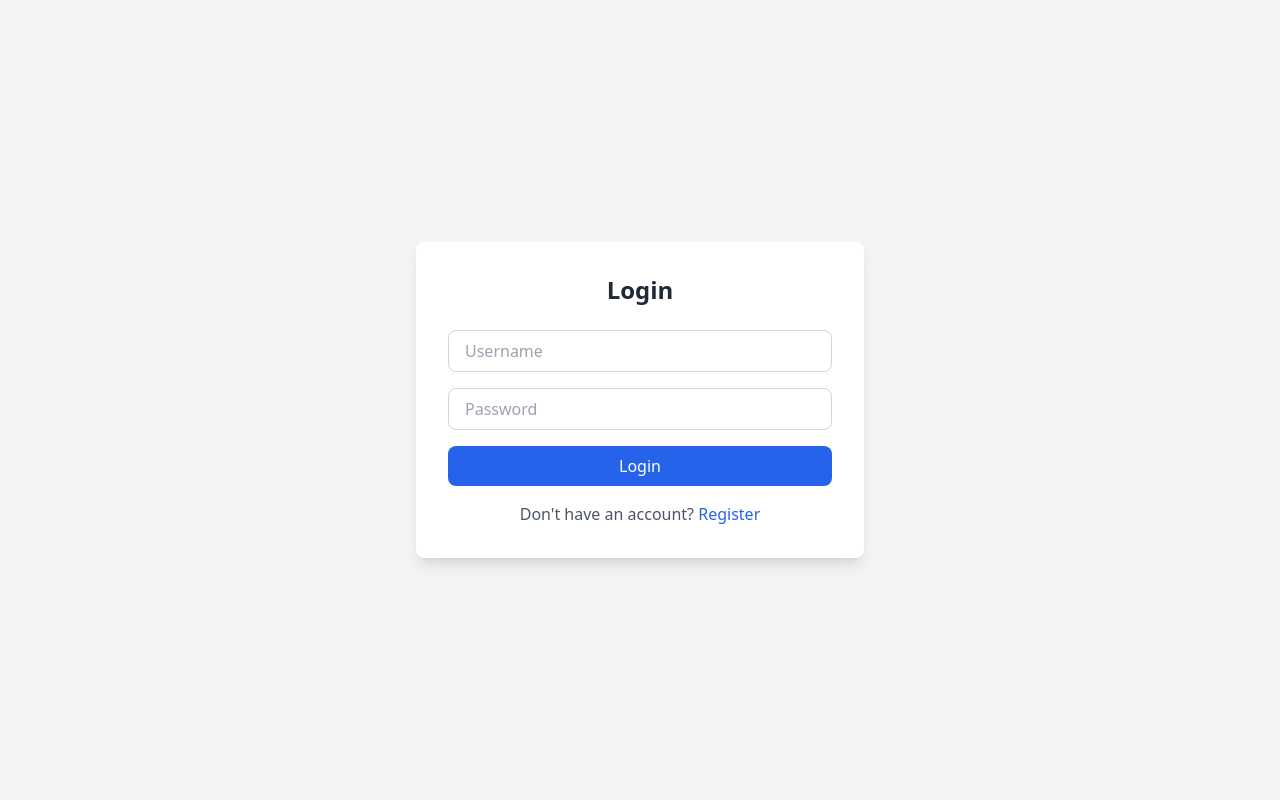
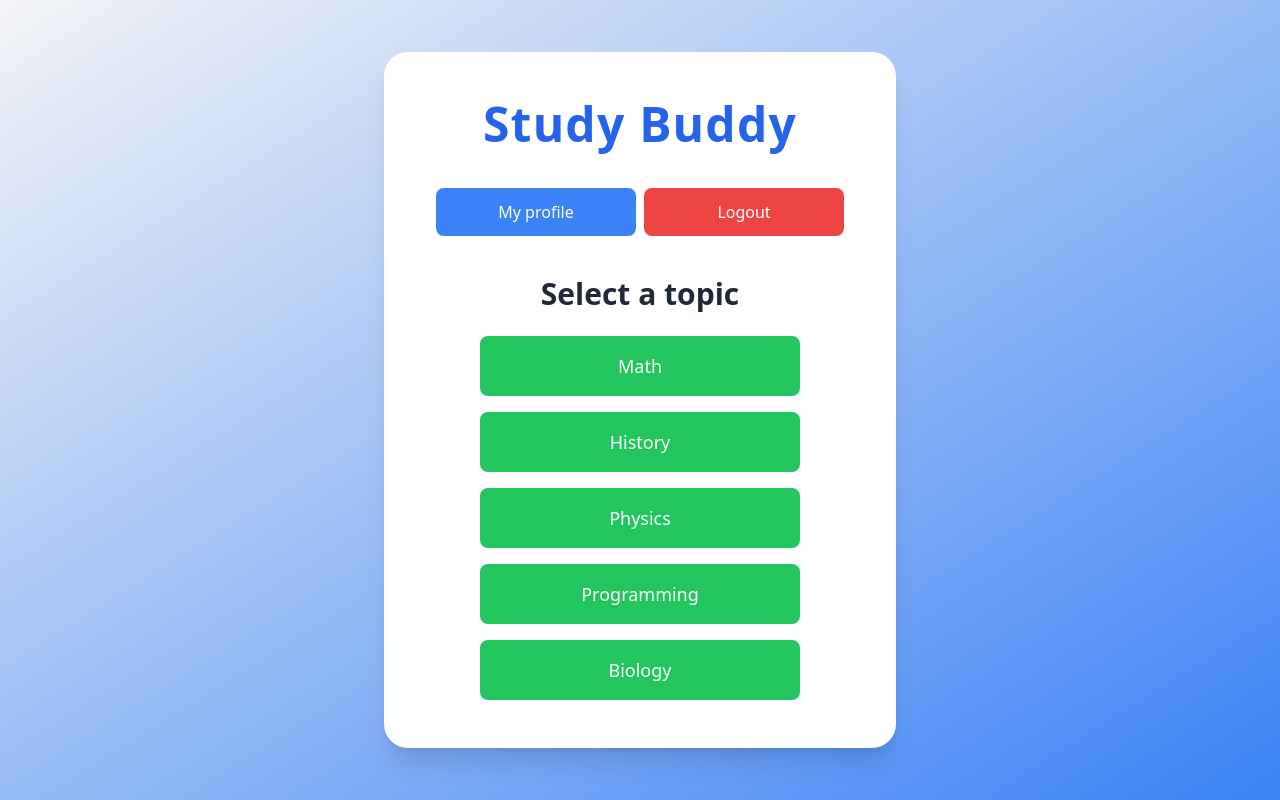
Before and after one commit to MartinezHrcz/StudyBuddy, a React (Vite) app in the folder project/frontend/: page /main in a window 1280 px wide. Before the commit this address led to /login. Built offline with nearby package versions, Linux system fonts and the light colour scheme; sample sign-in values are in the browser's storage.

Commit message:
fix: remove dev changes

```diff
--- a/project/frontend/src/App.jsx
+++ b/project/frontend/src/App.jsx
@@ -24,9 +24,9 @@ export default function App() {
         <Route path="*" element={token ? <Navigate to="/main" /> : <Navigate to="/login" />} />
         <Route path="/login" element={<Login onLogin={() => setToken(localStorage.getItem('access_token'))} />} />
         <Route path="/register" element={<Register />} />
-        <Route path="/main" element={!token ? <Main /> : <Navigate to="/login" />} />
-        <Route path="/quiz/:id" element={!token ? <Quiz /> : <Navigate to="/login" />} />
-        <Route path="/profile" element={!token ? <Profile /> : <Navigate to="/login" />} />
+        <Route path="/main" element={token ? <Main /> : <Navigate to="/login" />} />
+        <Route path="/quiz/:id" element={token ? <Quiz /> : <Navigate to="/login" />} />
+        <Route path="/profile" element={token ? <Profile /> : <Navigate to="/login" />} />
       </Routes>
     </BrowserRouter>
   );
```
